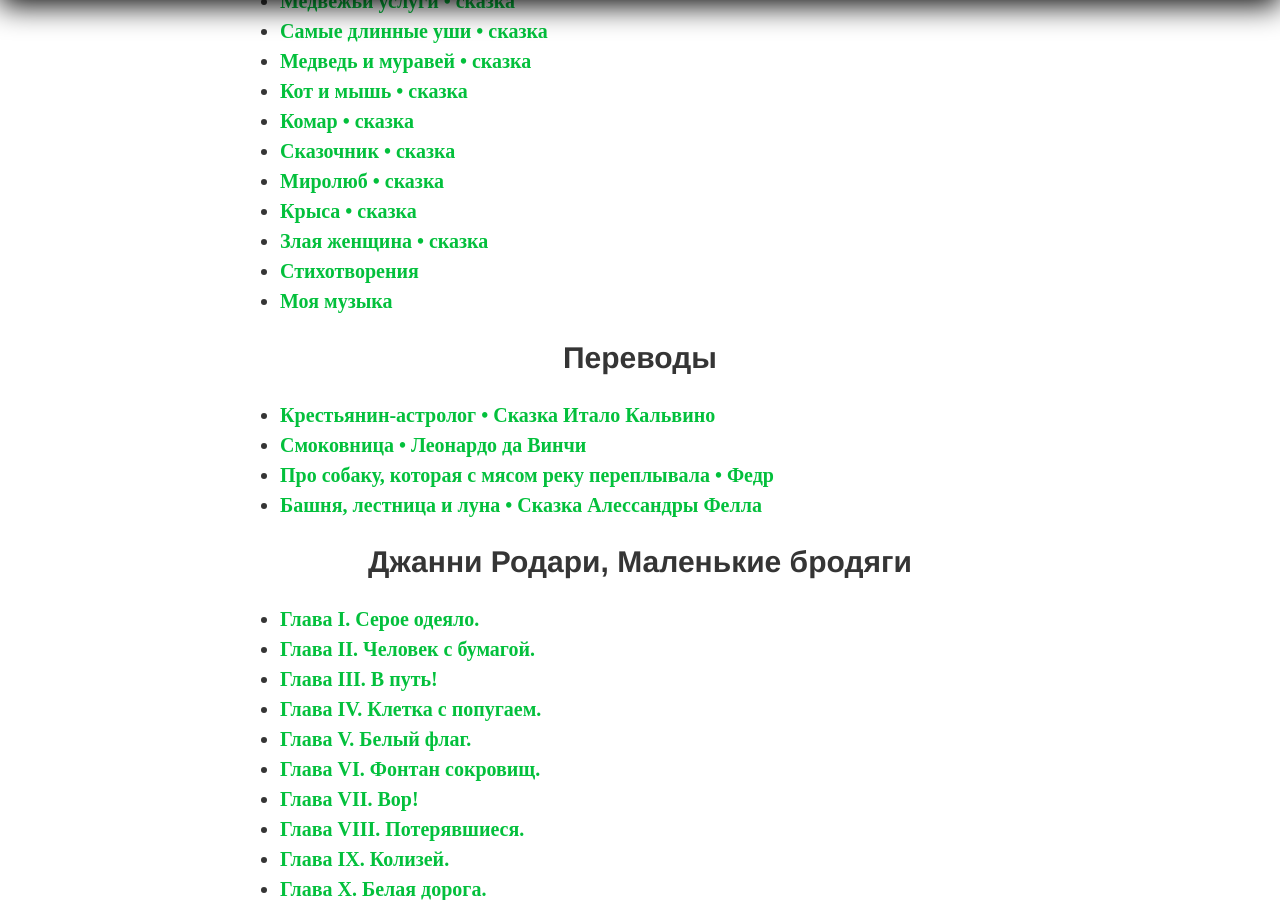
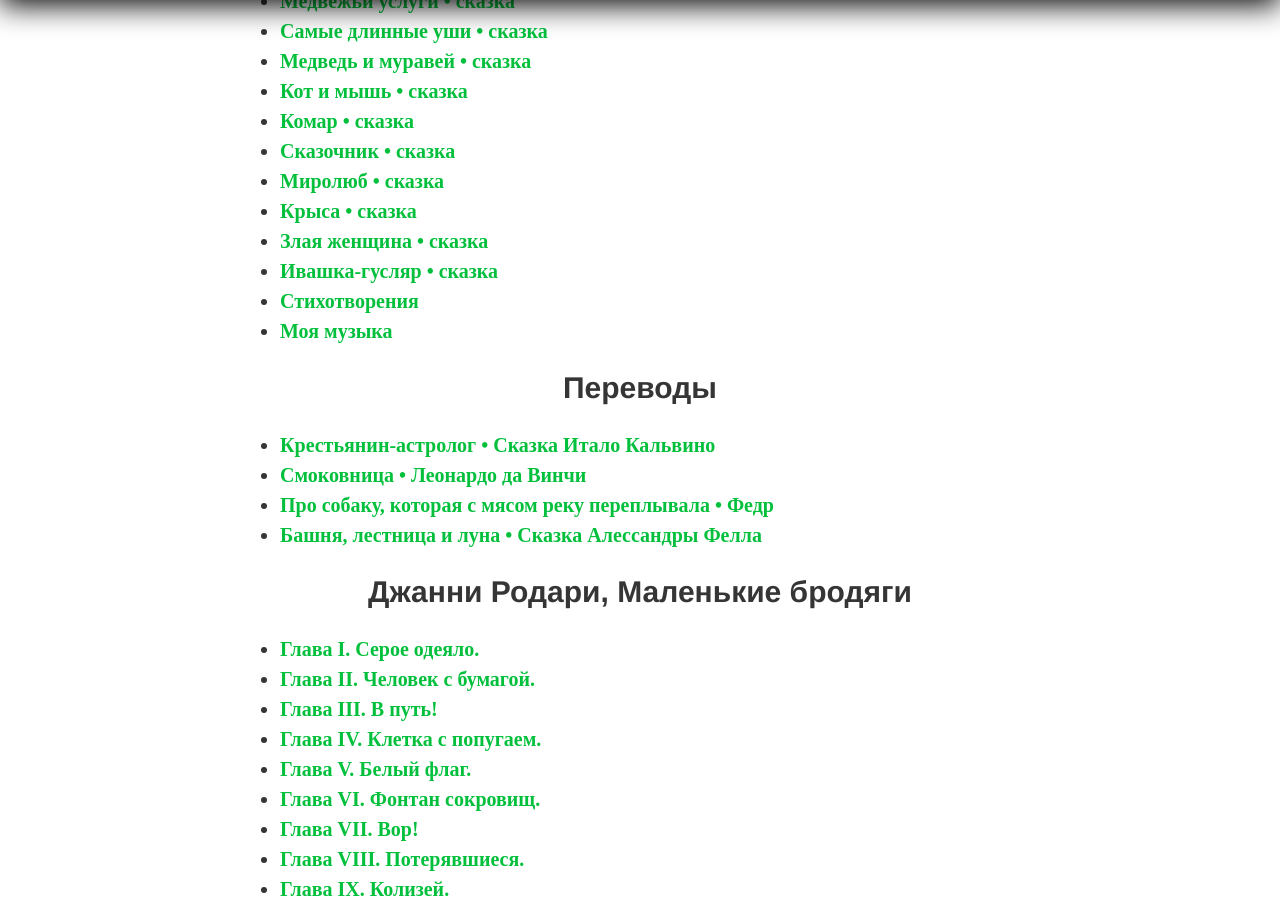
Before and after one commit to postolny/postolny.github.io, a Jekyll site: the page built from _pages/indice.html, in a window 1280 px wide and 900 px high, scrolled down 689 px. Built offline with Jekyll 4.4.1, drawn with Linux system fonts in a browser that asks for light colours.

Commit message:
Add files via upload

```diff
--- a/_data/indice.yml
+++ b/_data/indice.yml
@@ -27,6 +27,8 @@
         url: /krysa/
       - page: Злая женщина • сказка
         url: /zlaya-zhenshina/
+      - page: Ивашка-гусляр • сказка
+        url: /ivashka-guslyar/
       - page: Стихотворения
         url: /poesia/
       - page: Моя музыка
```
